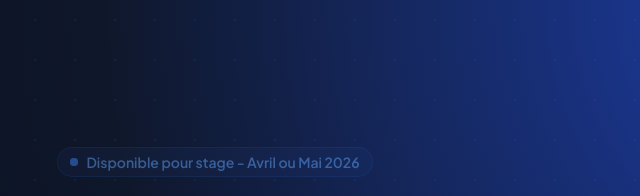
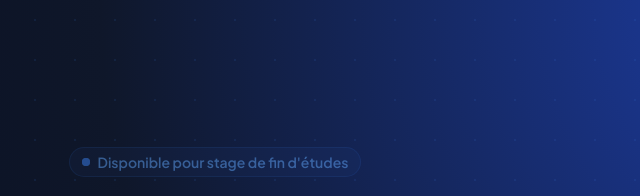
Before and after one commit to ycsadick/Portfolio, a plain HTML site: page index.html in a window 1280 px wide. Shown: the top 196 px of the page, 425-1065 px from the left. Drawn offline with nearby package versions, Linux system fonts and the light colour scheme.

Commit message:
Mise à jour du CV

```diff
--- a/index.html
+++ b/index.html
@@ -27,7 +27,7 @@
                 <span class="animate-ping absolute inline-flex h-full w-full rounded-full bg-blue-400 opacity-75"></span>
                 <span class="relative inline-flex rounded-full h-2 w-2 bg-blue-500"></span>
             </span>
-            Disponible pour stage - Avril ou Mai 2026
+            Disponible pour stage de fin d'études
         </div>
 
         <h1 class="text-5xl md:text-7xl font-extrabold mb-6 tracking-tight text-white">
```
Also changed, not shown: 2 other files.
